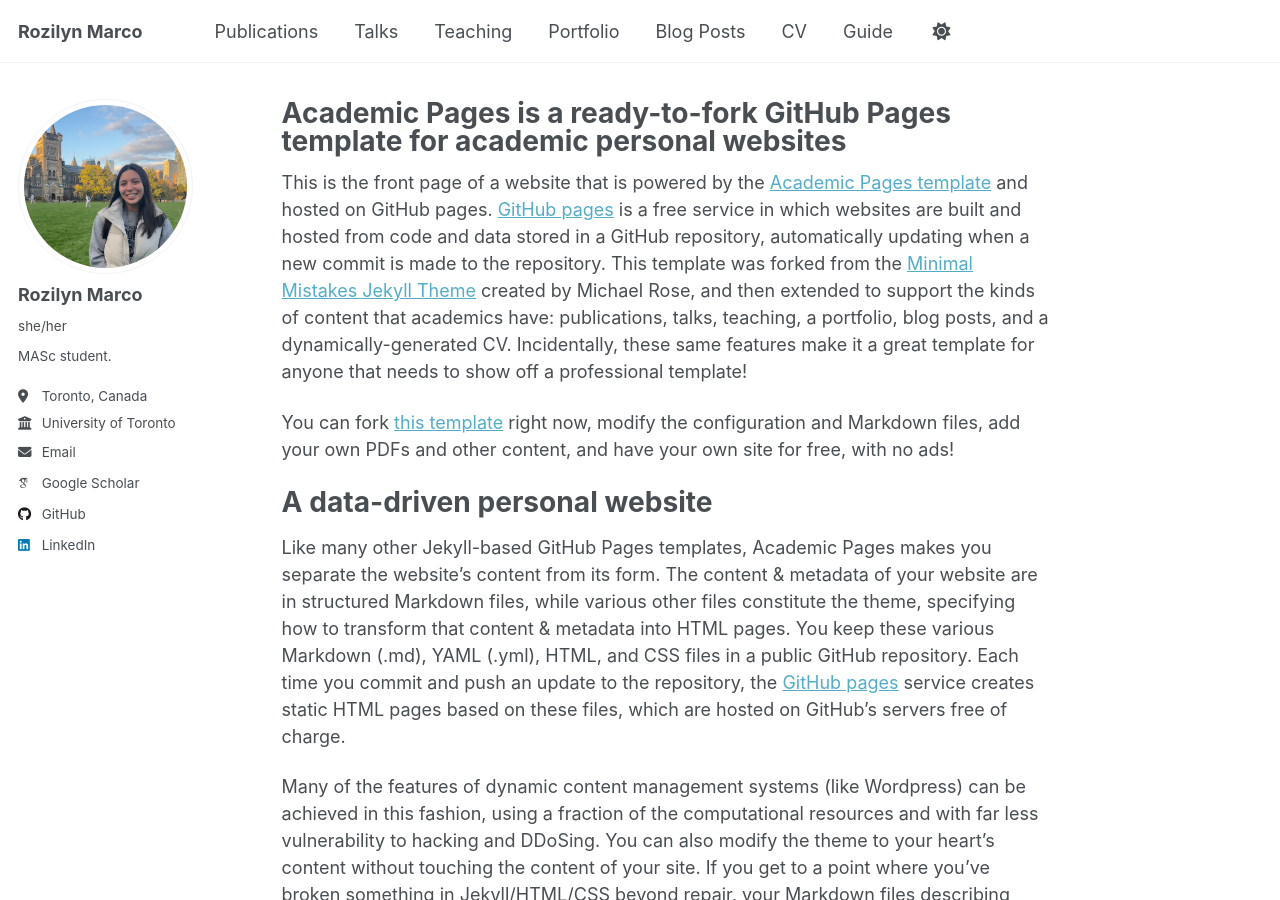
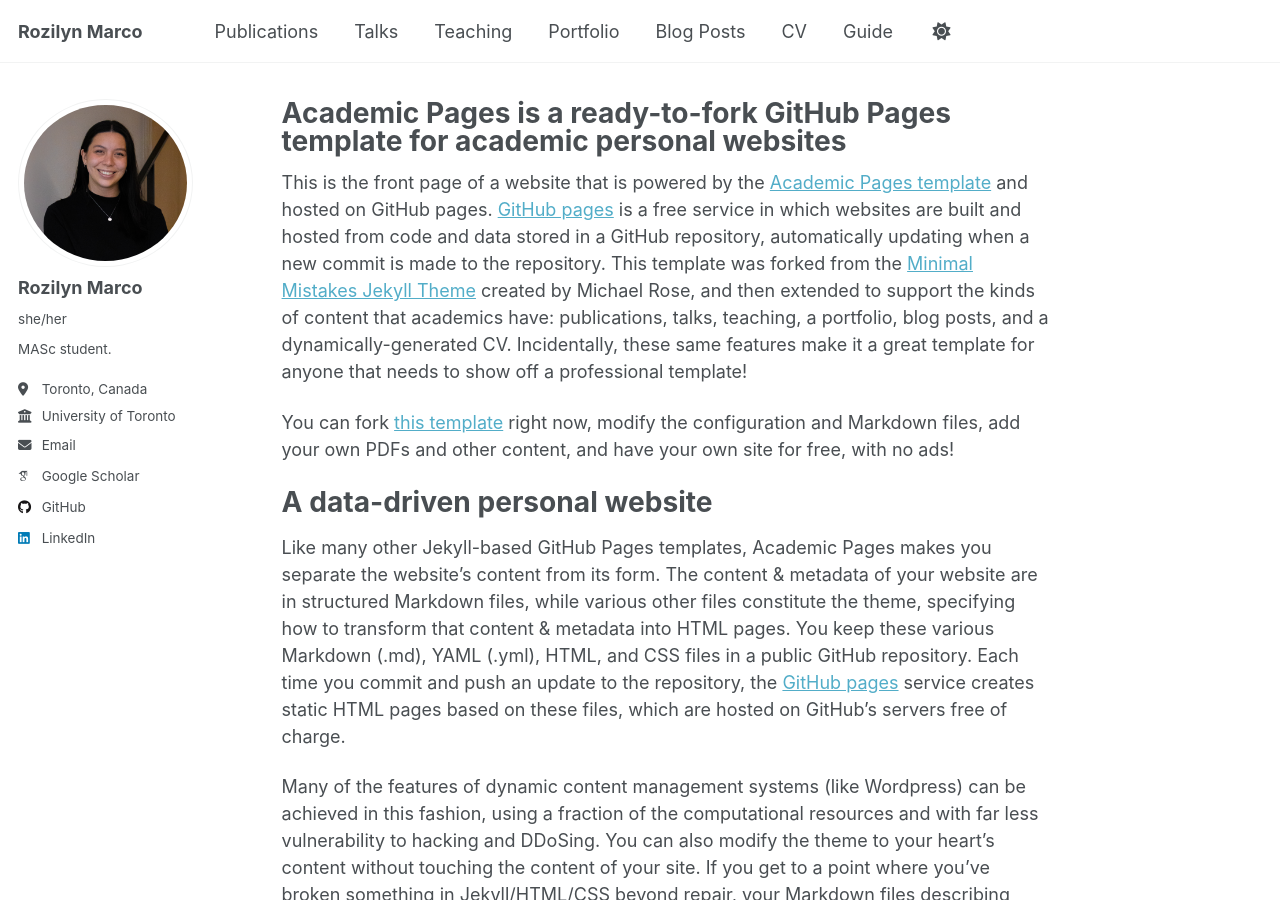
Before and after one commit to rozmarco/rozmarco.github.io, a Jekyll site: the page built from _pages/about.md, in a window 1280 px wide and 900 px high. Built offline with Jekyll 4.4.1, drawn with Linux system fonts in a browser that asks for light colours; some web fonts are replaced; a script that is not in the unit is left out.

Commit message:
Update _config.yml for new profile picture

```diff
--- a/_config.yml
+++ b/_config.yml
@@ -23,7 +23,7 @@ repository               : "rozmarco/rozmarco.github.io"
 #               Additional customization can be done by editing /_includes/author-profile.html
 author:
   # Biographic information
-  avatar           : "profile_pic.jpg"
+  avatar           : "Photo.png"
   name             : "Rozilyn Marco"
   pronouns         : "she/her"
   bio              : "MASc student."
```
